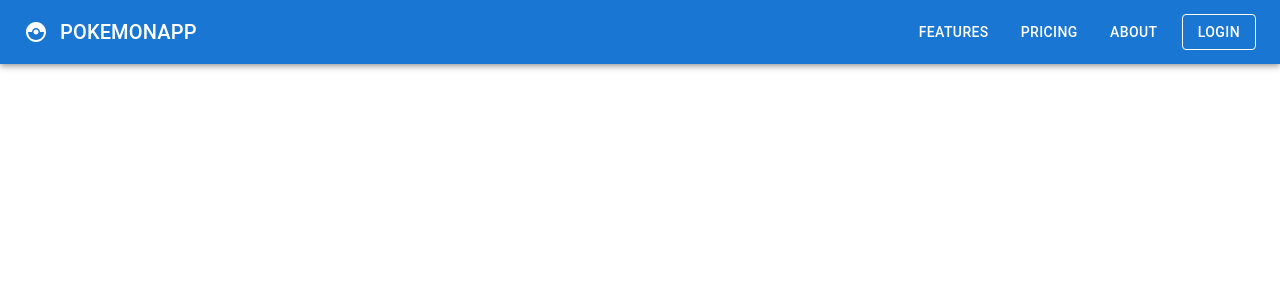
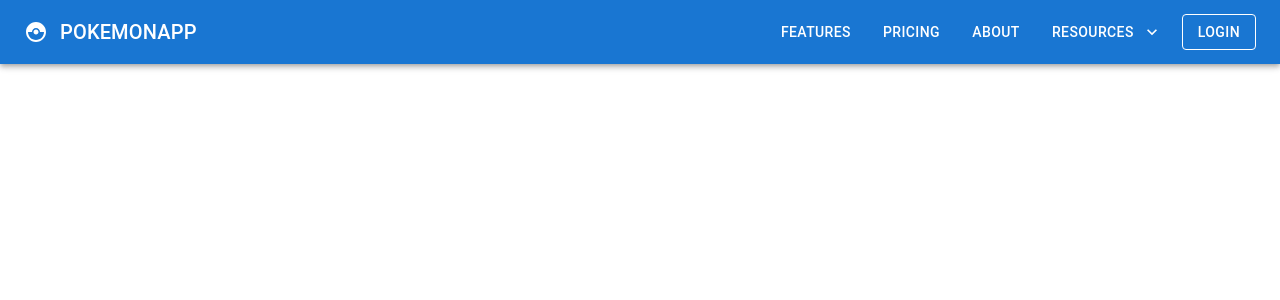
Before and after one commit to sailendrachettri/material-ui-learning, a React (Create React App) app: page / in a window 1280 px wide. Shown: the top 300 px of the page. Built offline with nearby package versions, Linux system fonts and the light colour scheme; the HTML template or start-up script is replaced by a standard one.

Commit message:
mui menu

```diff
--- a/src/App.tsx
+++ b/src/App.tsx
@@ -1,11 +1,11 @@
 import './App.css';
-import MuiNavbar from './components/MuiNavbar';
+import MuiMenu from './components/MuiMenu';
 
 function App() {
   return (
     <>
       <div className="App">
-        <MuiNavbar />
+        <MuiMenu />
       </div>
     </>
   );
--- /dev/null
+++ b/src/components/MuiMenu.tsx
@@ -0,0 +1,61 @@
+import React, { useState } from 'react'
+import { CatchingPokemon, KeyboardArrowDown } from '@mui/icons-material'
+import { AppBar, Button, IconButton, Menu, MenuItem, Stack, Toolbar, Typography } from '@mui/material'
+
+
+export default function MuiMenu() {
+    //state variables
+    const [anchorelement, setAnchorelement] = useState<null | HTMLElement>(null)
+
+    // constant and variables
+    const open = Boolean(anchorelement)
+
+    // methods and functions
+    const handleClick = (event: React.MouseEvent<HTMLButtonElement>) => {
+        setAnchorelement(event.currentTarget)
+    }
+    const handleClose = () => {
+        setAnchorelement(null)
+    }
+    return (
+        <>
+            <AppBar position="static">
+                <Toolbar>
+                    <IconButton size="large" edge="start" color="inherit" aria-label="logo">
+                        <CatchingPokemon />
+                    </IconButton>
+                    <Typography variant="h6" component='div' sx={{ flexGrow: 1 }}>POKEMONAPP</Typography>
+
+                    <Stack direction='row' spacing={2}>
+                        <Button color="inherit">Features</Button>
+                        <Button color="inherit">Pricing</Button>
+                        <Button color="inherit">About</Button>
+                        <Button color="inherit" id='resources-button' onClick={handleClick} aria-controls={open ? 'resource-menu' : undefined} aria-haspopup={open ? 'true' : undefined} endIcon={<KeyboardArrowDown />}>Resources</Button>
+                        <Button variant='outlined' color="inherit">Login</Button>
+                    </Stack>
+
+                    <Menu id='resources-menu'
+                        anchorEl={anchorelement}
+                        open={open}
+                        MenuListProps={{
+                            'aria-labelledby': 'resources-button',
+                        }} onClose={handleClose}
+                        anchorOrigin={{
+                            vertical: 'bottom',
+                            horizontal: 'right'
+                        }}
+                        transformOrigin={{
+                            vertical: 'top',
+                            horizontal: 'right'
+                        }}
+
+                    >
+                        <MenuItem onClick={handleClose}>Blog</MenuItem>
+                        <MenuItem onClick={handleClose}>Podcast</MenuItem>
+                    </Menu>
+
+                </Toolbar>
+            </AppBar>
+        </>
+    )
+}
```
